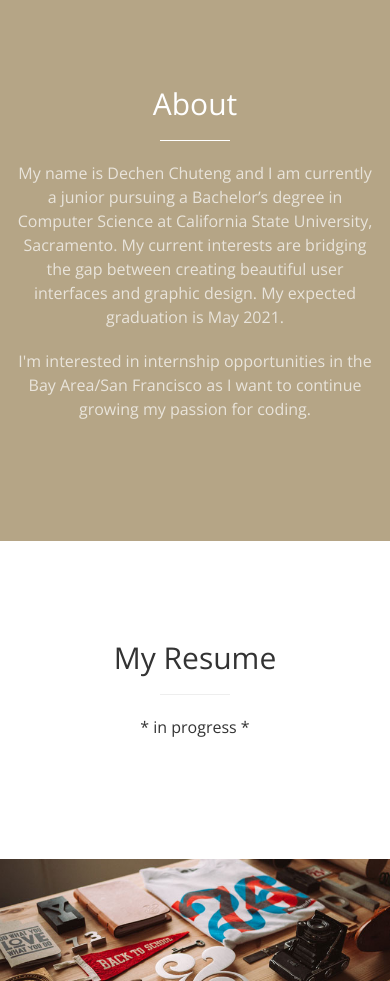
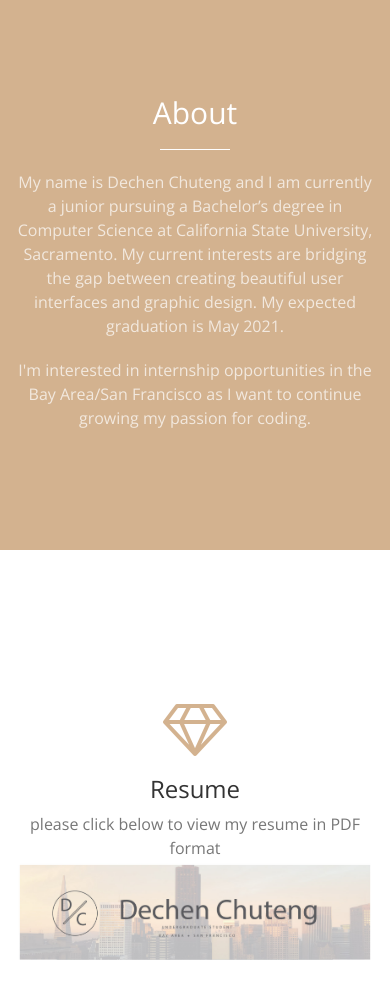
Before and after one commit to ddsooxo/ddsooxo.github.io, a Jekyll site: the page built from index.html, in a window 390 px wide and 1400 px high, cut to the strip 419-1400 px from the top of the window. Built offline with Jekyll 4.4.1, drawn with Linux system fonts in a browser that asks for light colours; some of the changed text lies outside the part shown.

Commit message:
changed header picture, added resume, and edited theme

```diff
--- a/_includes/header.html
+++ b/_includes/header.html
@@ -13,9 +13,9 @@
 
             <hr>
             <!-- <h2>(བཀྲ་ཤིས་བདེ་ལེགས་ང་བདེ་ཆེན་ཡིན་)</h2> -->
-            <i class="fa fa-laptop  fa-lg" aria-hidden="true"></i>
-            <i class="fa fa-female  fa-lg" aria-hidden="true"></i>
-            <i class="fa fa-code fa-lg" aria-hidden="true"></i>
+            <i class="fa fa-laptop  fa-2x" aria-hidden="true"></i>
+            <i class="fa fa-female  fa-2x" aria-hidden="true"></i>
+            <i class="fa fa-code fa-2x" aria-hidden="true"></i>
 
             <hr>
             <!-- <a href="#about" class="btn btn-primary btn-xl page-scroll">
--- a/_includes/portfolio.html
+++ b/_includes/portfolio.html
@@ -46,7 +46,9 @@
                     </div>
                 </a>
             </div>
-            <div class="col-lg-4 col-sm-6">
+
+
+            <!-- <div class="col-lg-4 col-sm-6">
                 <a href="#" class="portfolio-box">
                     <img src="img/portfolio/4.jpg" class="img-responsive" alt="">
                     <div class="portfolio-box-caption">
@@ -90,7 +92,8 @@
                         </div>
                     </div>
                 </a>
-            </div>
+            </div> -->
+
         </div>
     </div>
 </section>
--- a/_includes/services.html
+++ b/_includes/services.html
@@ -2,13 +2,20 @@
     <div class="container">
         <div class="row">
             <div class="col-lg-12 text-center">
-                <h2 class="section-heading">My Resume</h2>
+                <!-- <h2 class="section-heading">My Resume</h2>
                 <hr class="primary">
-                <p class=textf-faded> * in progress *</p>
+                <p class=textf-faded> * in progress *</p> -->
+
+                <div class="service-box">
+                    <i class="fa fa-4x fa-diamond wow bounceIn text-primary"></i>
+                    <h3>Resume</h3>
+                    <p class="text-muted"> please click below to view my resume in PDF format</p>
+                    <a href="img/dechen.pdf" target="blank">
+                        <img src="img/dechen.jpg" class="img-responsive" alt="">
+                </div>
             </div>
         </div>
     </div>
-
 
 
 
--- a/_sass/_base.scss
+++ b/_sass/_base.scss
@@ -159,7 +159,8 @@ header {
     @include background-cover;
     background-position: center;
     // background-image: url('../img/header.jpg');
-    background-image: url('../img/10.jpg');
+    // background-image: url('../img/10.jpg');
+    background-image: url('../img/bg2.jpg');
     text-align: center;
     color: white;
     .header-content {
@@ -246,9 +247,9 @@ header {
     margin: 0 auto;
     .portfolio-box-caption {
         color: white;
-        opacity: 0;
+        opacity: 80%;
         display: block;
-        background: rgba( $theme-primary, .9 );
+        background: rgba( $theme-light, .5 );
         position: absolute;
         bottom: 0;
         text-align: center;
--- a/css/main.scss
+++ b/css/main.scss
@@ -36,9 +36,10 @@
 // variables.less
 // $theme-primary: #F05F40;
 // $theme-primary: #525454; #97adc2;
-$theme-primary:#b5a586 ;
+//$theme-primary:#b5a586 ;
+$theme-primary: #a0570b75;
 $theme-dark: #222;
-
+$theme-light: #8bacc2;
 // Import partials from `sass_dir` (defaults to `_sass`)
 @import
         "mixins",
```
Also changed, not shown: img/dechen.jpg (added), img/portfolio/1.jpg, img/portfolio/2.jpg, img/portfolio/3.jpg, img/portfolio/_1.jpg (added), img/portfolio/_2.jpg (added), img/portfolio/_3.jpg (added), 4 other files.
